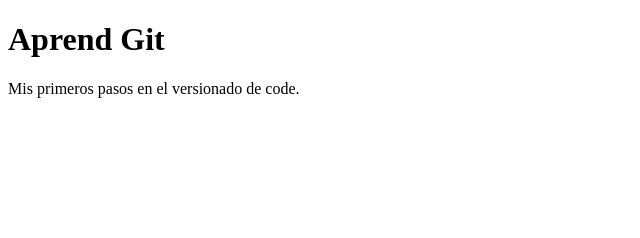
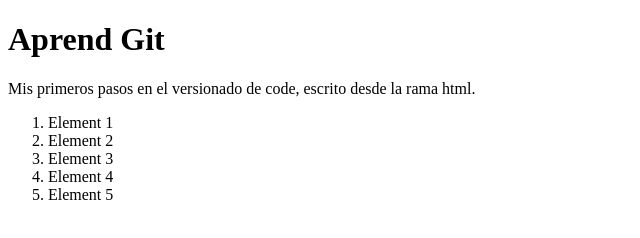
Before and after one commit to mmongeTest/gitMircha, a plain HTML site: page index.html in a window 1280 px wide. Shown: the whole page, without its empty margins (0-640 px from the left). Drawn offline with Linux system fonts and the light colour scheme.

Commit message:
Agregando index.js al index.html

```diff
--- a/index.html
+++ b/index.html
@@ -7,6 +7,16 @@
   </head>
   <body>
     <h1>Aprend Git</h1>
-    <p>Mis primeros pasos en el versionado de code.</p>
+    <p>
+      Mis primeros pasos en el versionado de code, escrito desde la rama html.
+    </p>
+    <ol>
+      <li>Element 1</li>
+      <li>Element 2</li>
+      <li>Element 3</li>
+      <li>Element 4</li>
+      <li>Element 5</li>
+    </ol>
+    <script src="index.js"></script>
   </body>
 </html>
```
